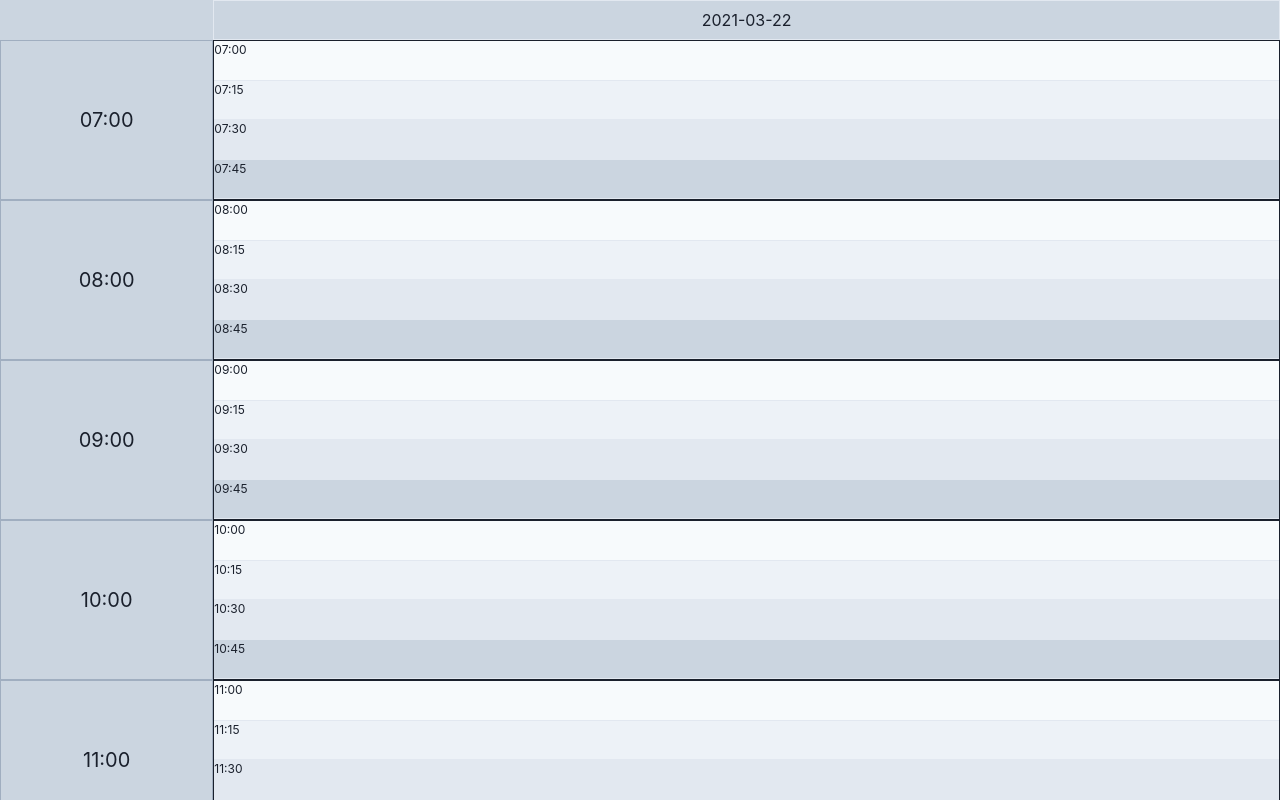
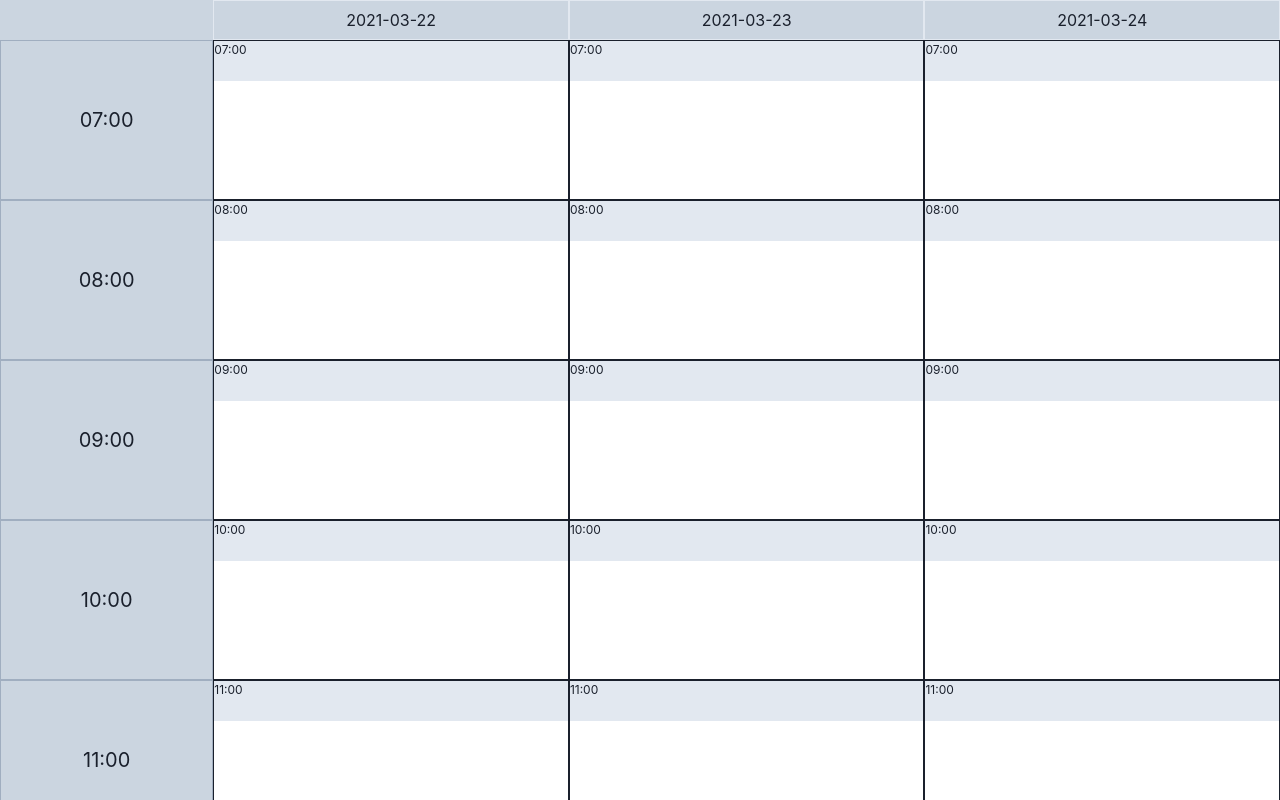
Before and after one commit to khannoussi-malek/calandre-dad, a React (Create React App) app: page / in a window 1280 px wide. Shown: the top 800 px of the page. Built offline with nearby package versions, Linux system fonts and the light colour scheme.

Commit message:
i did it

```diff
--- a/src/App.js
+++ b/src/App.js
@@ -3,7 +3,7 @@ import { ChakraProvider } from "@chakra-ui/react";
 function App() {
   return (
     <ChakraProvider>
-      <Calandre rowNumber="1" />
+      <Calandre rowNumber="3" />
     </ChakraProvider>
   );
 }
--- a/src/components/calandre/index.jsx
+++ b/src/components/calandre/index.jsx
@@ -13,6 +13,7 @@ import {
   AlertDialogOverlay,
 } from "@chakra-ui/modal";
 import { useDisclosure } from "@chakra-ui/hooks";
+import { DragDropContext } from "react-beautiful-dnd";
 function Calandre(props) {
   const { isOpen, onOpen, onClose } = useDisclosure();
   const cancelRef = React.useRef();
@@ -46,10 +47,12 @@ function Calandre(props) {
     // "22:00",
     // "23:00",
   ];
-  const addtaks = (start, end) => {
-    id = id + 1;
+  const addtaks = (event, start, end) => {
+    // event.stopPropagation();
+
     setstartt(start);
     setend(end);
+    setId(id + 1);
     setCurrentDateStart(start);
     onOpen();
   };
@@ -62,8 +65,15 @@ function Calandre(props) {
 
   const [date] = useState(new Date());
   const [task, setTask] = useState([{ start: "2021-03-22T00:00" }]);
-  let id = 0;
+  const [id, setId] = useState(0);
 
+  const moveTask = (element) => {
+    let toThis = element.destination.droppableId;
+    let taksid = element.draggableId;
+    let index = task.indexOf(task.find((element) => element.id == taksid));
+    task[index].start = toThis;
+    setTask([...task]);
+  };
   const addToDOM = () => {
     // task.forEach((element) => console.log(element));
   };
@@ -98,7 +108,6 @@ function Calandre(props) {
         </Center>
         {Hours.map((HoursValue) => (
           <TimeElement
-            key={HoursValue}
             HoursValue={HoursValue}
             value={value}
             addtaks={addtaks}
@@ -135,7 +144,9 @@ function Calandre(props) {
             templateColumns={"repeat(" + parseInt(rowNumber) + ", 1fr)"}
             gap={0}
           >
-            {contenu}
+            <DragDropContext onDragEnd={(result) => moveTask(result)}>
+              {contenu}
+            </DragDropContext>
           </Grid>
         </GridItem>
       </Grid>
--- a/src/components/calandre/taks/index.jsx
+++ b/src/components/calandre/taks/index.jsx
@@ -1,6 +1,7 @@
 import { IconButton } from "@chakra-ui/button";
 import { Box } from "@chakra-ui/layout";
 import { CloseIcon } from "@chakra-ui/icons";
+import { Draggable } from "react-beautiful-dnd";
 const Task = (props) => {
   const { taskvalue, task, setTask } = props;
   const remove = (event) => {
@@ -9,19 +10,48 @@ const Task = (props) => {
     task.splice(task.indexOf(taskvalue), 1);
     setTask([...task]);
   };
+  const getItemStyle = (isDragging, draggableStyle) => ({
+    ...draggableStyle,
+    userSelect: "none",
+    padding: 3,
+    margin: `0 0 0px 0`,
+  });
   return (
-    <Box mx={3} px={2}>
+    <Draggable
+      key={taskvalue.id}
+      draggableId={taskvalue.id.toString()}
+      index={taskvalue.id}
+    >
+      {(provided, snapshot) => (
+        <Box
+          ref={provided.innerRef}
+          {...provided.draggableProps}
+          {...provided.dragHandleProps}
+          style={
+            ("none",
+            getItemStyle(snapshot.isDragging, provided.draggableProps.style))
+          }
+          border="2px"
+          borderRadius="20px"
+          bgColor={snapshot.isDragging ? `cyan.200` : `cyan.400`}
+          borderColor="gray.300"
+          mx={3}
+          px={2}
+        >
           <IconButton
             onClick={(event) => remove(event)}
             size="xs"
             m={1}
+            bg="red.300"
             colorScheme="teal"
-        variant="outline"
+            // variant="outline"
             fontSize="10px"
             icon={<CloseIcon />}
           />
           just test
         </Box>
+      )}
+    </Draggable>
   );
 };
 export default Task;
--- a/src/components/calandre/timeElement/index.jsx
+++ b/src/components/calandre/timeElement/index.jsx
@@ -1,6 +1,7 @@
 import { Box, Flex, Text } from "@chakra-ui/layout";
 import { Grid } from "@chakra-ui/layout";
 import { GridItem } from "@chakra-ui/layout";
+import { Droppable } from "react-beautiful-dnd";
 import Task from "./../taks";
 
 const TimeElement = (props) => {
@@ -14,11 +15,23 @@ const TimeElement = (props) => {
         borderColor="red.200"
         gap={0}
       >
+        <Droppable
+          droppableId={
+            value.toISOString().slice(0, 10) +
+            "T" +
+            HoursValue.slice(0, 3) +
+            "00"
+          }
+        >
+          {(provided, snapshot) => (
             <GridItem
-          bgColor="gray.50"
+              {...provided.droppableProps}
+              ref={provided.innerRef}
+              bgColor={snapshot.isDraggingOver ? "gray.50" : `gray.200`}
               maxH="40px"
-          onClick={() =>
+              onClick={(event) =>
                 addtaks(
+                  event,
                   value.toISOString().slice(0, 10) +
                     "T" +
                     HoursValue.slice(0, 3) +
@@ -47,14 +60,22 @@ const TimeElement = (props) => {
                     "T" +
                     HoursValue.slice(0, 3) +
                     "00" ? (
-                <Task task={task} setTask={setTask} taskvalue={taskvalue} />
+                    <Task
+                      key={taskvalue.id}
+                      task={task}
+                      setTask={setTask}
+                      taskvalue={taskvalue}
+                    />
                   ) : (
                     ``
                   )
                 )}
+                {provided.placeholder}
               </Flex>
             </GridItem>
-        <GridItem
+          )}
+        </Droppable>
+        {/* <GridItem
           onClick={() =>
             addtaks(
               value.toISOString().slice(0, 10) +
@@ -167,7 +188,7 @@ const TimeElement = (props) => {
               )
             )}
           </Flex>
-        </GridItem>
+        </GridItem> */}
       </Grid>
     </Box>
   );
```
Lines whose indentation alone changed are shown as unchanged.
